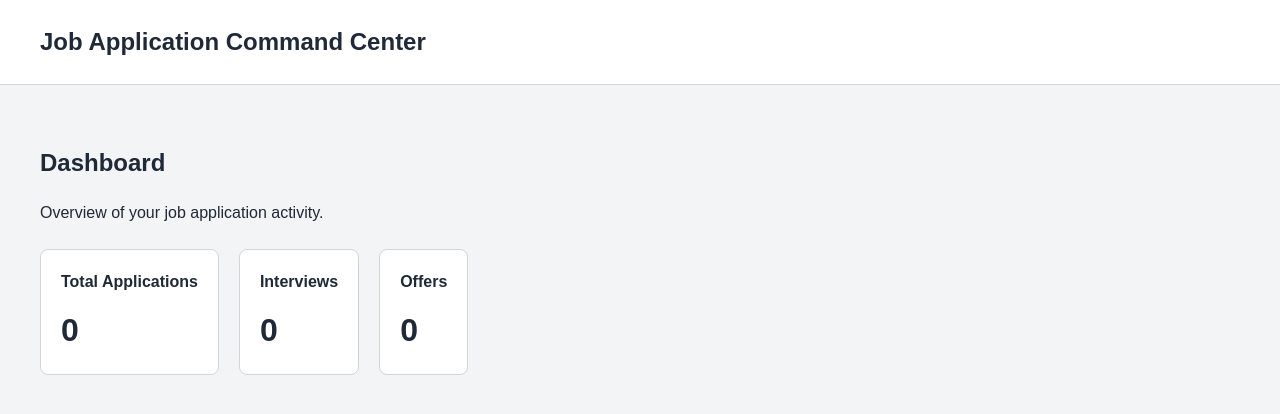
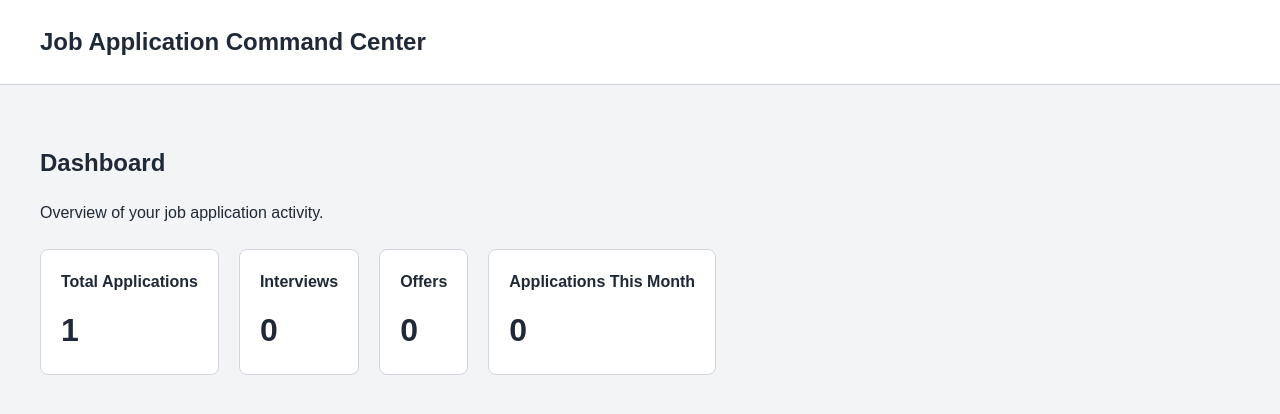
Before and after one commit to Mario-Barrera/Job-Application-Command-Center, a React (Vite) app: page / in a window 1280 px wide. Shown: the top 414 px of the page. Built offline with nearby package versions, Linux system fonts and the light colour scheme.

Commit message:
feat: add typed application data source

```diff
--- a/src/components/Dashboard.tsx
+++ b/src/components/Dashboard.tsx
@@ -1,9 +1,11 @@
 import './Dashboard.css'
+import { applications } from '../data/applications'
 
 function Dashboard() {
-  const totalApplications = 0
+  const totalApplications = applications.length
   const interviews = 0
   const offers = 0
+  const applicationsThisMonth = 0
 
   return (
     <section className="dashboard">
@@ -25,6 +27,11 @@ function Dashboard() {
           <h3>Offers</h3>
           <p className="summary-number">{offers}</p>
         </article>
+
+        <article className="summary-card">
+          <h3>Applications This Month</h3>
+          <p className="summary-number">{applicationsThisMonth}</p>
+        </article>
       </div>
     </section>
   )
--- /dev/null
+++ b/src/data/applications.ts
@@ -0,0 +1,11 @@
+import type { Application } from '../types/Application'
+
+export const applications: Application[] = [
+  {
+    id: 1,
+    company: 'Example Company',
+    position: 'Junior Frontend Developer',
+    status: 'Applied',
+    dateApplied: '2026-09-09',
+  },
+]
--- /dev/null
+++ b/src/types/Application.ts
@@ -0,0 +1,7 @@
+export type Application = {
+  id: number
+  company: string
+  position: string
+  status: string
+  dateApplied: string
+}
```
